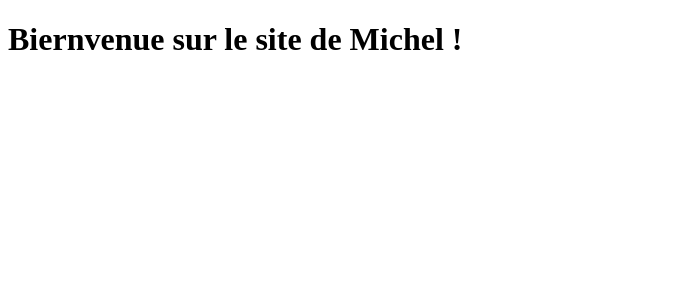
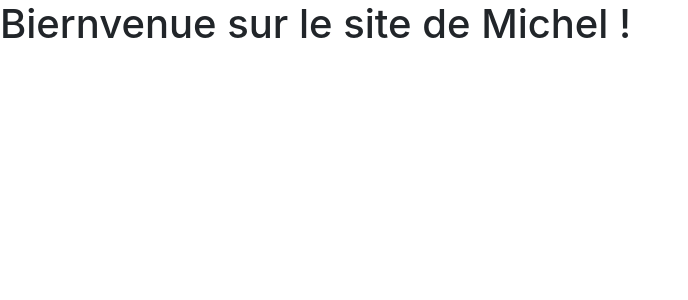
Before and after one commit to mvidailhet/donkey_school-angular_challenges_corrections, an Angular app: page / in a window 1280 px wide. Shown: the top 300 px of the page, without its empty margins (0-688 px from the left). Built offline with nearby package versions, Linux system fonts and the light colour scheme.

Commit message:
Ajout de ng-bootstrap avec : ng add @ng-bootstrap/ng-bootstrap

```diff
--- a/package.json
+++ b/package.json
@@ -15,9 +15,12 @@
     "@angular/compiler": "~13.0.0",
     "@angular/core": "~13.0.0",
     "@angular/forms": "~13.0.0",
+    "@angular/localize": "~13.0.0",
     "@angular/platform-browser": "~13.0.0",
     "@angular/platform-browser-dynamic": "~13.0.0",
     "@angular/router": "~13.0.0",
+    "@ng-bootstrap/ng-bootstrap": "^11.0.0",
+    "bootstrap": "^4.6.0",
     "rxjs": "~7.4.0",
     "tslib": "^2.3.0",
     "zone.js": "~0.11.4"
--- a/src/app/app.module.ts
+++ b/src/app/app.module.ts
@@ -3,6 +3,7 @@
 
 import { AppRoutingModule } from './app-routing.module';
 import { AppComponent } from './app.component';
+import { NgbModule } from '@ng-bootstrap/ng-bootstrap';
 
 @NgModule({
   declarations: [
@@ -10,7 +11,8 @@
   ],
   imports: [
     BrowserModule,
-    AppRoutingModule
+    AppRoutingModule,
+    NgbModule
   ],
   providers: [],
   bootstrap: [AppComponent]
--- a/src/polyfills.ts
+++ b/src/polyfills.ts
@@ -1,3 +1,7 @@
+/***************************************************************************************************
+ * Load `$localize` onto the global scope - used if i18n tags appear in Angular templates.
+ */
+import '@angular/localize/init';
 /**
  * This file includes polyfills needed by Angular and is loaded before the app.
  * You can add your own extra polyfills to this file.
--- a/src/styles.scss
+++ b/src/styles.scss
@@ -1 +1,4 @@
 /* You can add global styles to this file, and also import other style files */
+
+/* Importing Bootstrap SCSS file. */
+@import '~bootstrap/scss/bootstrap';
```
Also changed, not shown: 1 other file (tests, documents, lock files or other folders).
